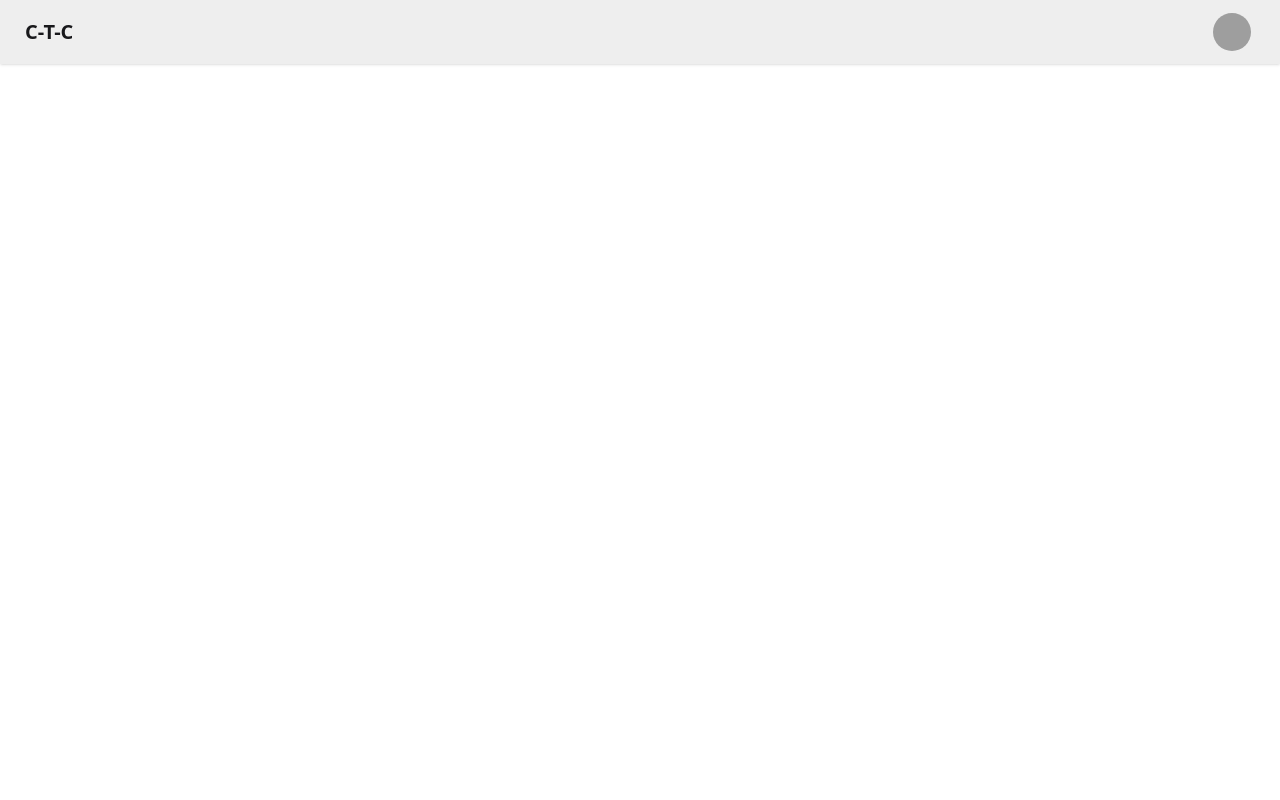
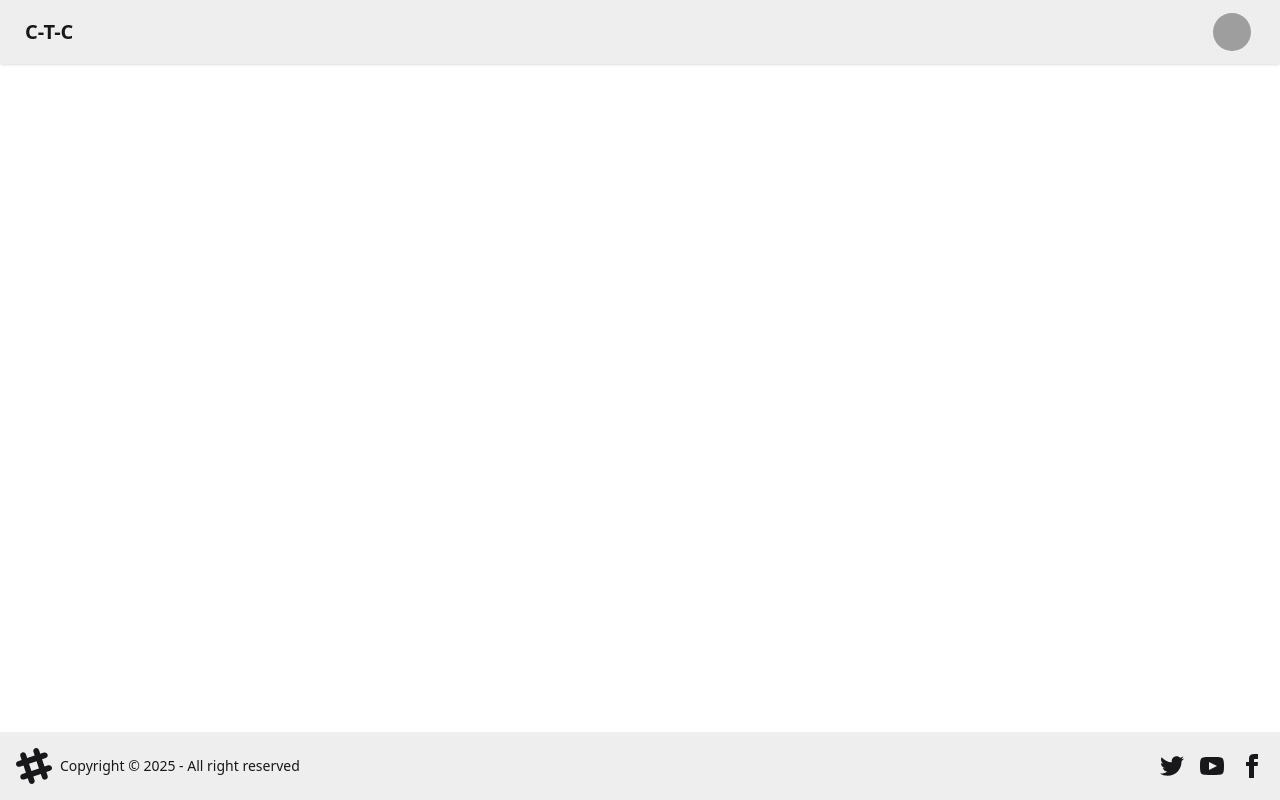
Before and after one commit to 139Kumar-Gaurav/ChatToCode, a React (Vite) app: page / in a window 1280 px wide. Built offline with nearby package versions, Linux system fonts and the light colour scheme; grey boxes are pictures that could not be loaded.

Commit message:
added routing for the different pages in app component

```diff
--- a/package.json
+++ b/package.json
@@ -13,6 +13,7 @@
     "@tailwindcss/vite": "^4.1.13",
     "react": "^19.1.1",
     "react-dom": "^19.1.1",
+    "react-router-dom": "^7.9.3",
     "tailwindcss": "^4.1.13"
   },
   "devDependencies": {
--- a/src/App.jsx
+++ b/src/App.jsx
@@ -1,44 +1,16 @@
+import { BrowserRouter, Routes, Route } from "react-router-dom";
+import Body from "./Body";
+
 function App() {
   return (
     <>
-      <div className="navbar bg-base-300 shadow-sm">
-        <div className="flex-1">
-          <a className="btn btn-ghost text-xl">C-T-C</a>
-        </div>
-        <div className="flex gap-2">
-          <div className="dropdown dropdown-end">
-            <div
-              tabIndex={0}
-              role="button"
-              className="btn btn-ghost btn-circle avatar mx-5"
-            >
-              <div className="w-10 rounded-full">
-                <img
-                  alt="Tailwind CSS Navbar component"
-                  src="https://img.daisyui.com/images/stock/photo-1534528741775-53994a69daeb.webp"
-                />
-              </div>
-            </div>
-            <ul
-              tabIndex={0}
-              className="menu menu-sm dropdown-content bg-base-100 rounded-box z-1 mt-3 w-52 p-2 shadow"
-            >
-              <li>
-                <a className="justify-between">
-                  Profile
-                  <span className="badge">New</span>
-                </a>
-              </li>
-              <li>
-                <a>Settings</a>
-              </li>
-              <li>
-                <a>Logout</a>
-              </li>
-            </ul>
-          </div>
-        </div>
-      </div>
+      <BrowserRouter>
+        <Routes>
+          <Route path="/" element={<Body />}>
+            <Route path="/login" element={<h1>Login</h1>} />
+          </Route>
+        </Routes>
+      </BrowserRouter>
     </>
   );
 }
--- /dev/null
+++ b/src/Body.jsx
@@ -0,0 +1,15 @@
+import Footer from "./Footer";
+import NavBar from "./NavBar";
+import { Outlet } from "react-router-dom";
+
+const Body = () => {
+  return (
+    <div>
+      <NavBar />
+      <Outlet />
+      <Footer />
+    </div>
+  );
+};
+
+export default Body;
--- /dev/null
+++ b/src/Footer.jsx
@@ -0,0 +1,57 @@
+const Footer = () => {
+  return (
+    <footer className="footer sm:footer-horizontal bg-base-300 text-base-content items-center p-4 absolute inset-x-0 bottom-0">
+      <aside className="grid-flow-col items-center">
+        <svg
+          width="36"
+          height="36"
+          viewBox="0 0 24 24"
+          xmlns="http://www.w3.org/2000/svg"
+          fillRule="evenodd"
+          clipRule="evenodd"
+          className="fill-current"
+        >
+          <path d="M22.672 15.226l-2.432.811.841 2.515c.33 1.019-.209 2.127-1.23 2.456-1.15.325-2.148-.321-2.463-1.226l-.84-2.518-5.013 1.677.84 2.517c.391 1.203-.434 2.542-1.831 2.542-.88 0-1.601-.564-1.86-1.314l-.842-2.516-2.431.809c-1.135.328-2.145-.317-2.463-1.229-.329-1.018.211-2.127 1.231-2.456l2.432-.809-1.621-4.823-2.432.808c-1.355.384-2.558-.59-2.558-1.839 0-.817.509-1.582 1.327-1.846l2.433-.809-.842-2.515c-.33-1.02.211-2.129 1.232-2.458 1.02-.329 2.13.209 2.461 1.229l.842 2.515 5.011-1.677-.839-2.517c-.403-1.238.484-2.553 1.843-2.553.819 0 1.585.509 1.85 1.326l.841 2.517 2.431-.81c1.02-.33 2.131.211 2.461 1.229.332 1.018-.21 2.126-1.23 2.456l-2.433.809 1.622 4.823 2.433-.809c1.242-.401 2.557.484 2.557 1.838 0 .819-.51 1.583-1.328 1.847m-8.992-6.428l-5.01 1.675 1.619 4.828 5.011-1.674-1.62-4.829z"></path>
+        </svg>
+        <p>Copyright © {new Date().getFullYear()} - All right reserved</p>
+      </aside>
+      <nav className="grid-flow-col gap-4 md:place-self-center md:justify-self-end">
+        <a>
+          <svg
+            xmlns="http://www.w3.org/2000/svg"
+            width="24"
+            height="24"
+            viewBox="0 0 24 24"
+            className="fill-current"
+          >
+            <path d="M24 4.557c-.883.392-1.832.656-2.828.775 1.017-.609 1.798-1.574 2.165-2.724-.951.564-2.005.974-3.127 1.195-.897-.957-2.178-1.555-3.594-1.555-3.179 0-5.515 2.966-4.797 6.045-4.091-.205-7.719-2.165-10.148-5.144-1.29 2.213-.669 5.108 1.523 6.574-.806-.026-1.566-.247-2.229-.616-.054 2.281 1.581 4.415 3.949 4.89-.693.188-1.452.232-2.224.084.626 1.956 2.444 3.379 4.6 3.419-2.07 1.623-4.678 2.348-7.29 2.04 2.179 1.397 4.768 2.212 7.548 2.212 9.142 0 14.307-7.721 13.995-14.646.962-.695 1.797-1.562 2.457-2.549z"></path>
+          </svg>
+        </a>
+        <a>
+          <svg
+            xmlns="http://www.w3.org/2000/svg"
+            width="24"
+            height="24"
+            viewBox="0 0 24 24"
+            className="fill-current"
+          >
+            <path d="M19.615 3.184c-3.604-.246-11.631-.245-15.23 0-3.897.266-4.356 2.62-4.385 8.816.029 6.185.484 8.549 4.385 8.816 3.6.245 11.626.246 15.23 0 3.897-.266 4.356-2.62 4.385-8.816-.029-6.185-.484-8.549-4.385-8.816zm-10.615 12.816v-8l8 3.993-8 4.007z"></path>
+          </svg>
+        </a>
+        <a>
+          <svg
+            xmlns="http://www.w3.org/2000/svg"
+            width="24"
+            height="24"
+            viewBox="0 0 24 24"
+            className="fill-current"
+          >
+            <path d="M9 8h-3v4h3v12h5v-12h3.642l.358-4h-4v-1.667c0-.955.192-1.333 1.115-1.333h2.885v-5h-3.808c-3.596 0-5.192 1.583-5.192 4.615v3.385z"></path>
+          </svg>
+        </a>
+      </nav>
+    </footer>
+  );
+};
+
+export default Footer;
--- /dev/null
+++ b/src/NavBar.jsx
@@ -0,0 +1,44 @@
+const NavBar = () => {
+  return (
+    <div className="navbar bg-base-300 shadow-sm">
+        <div className="flex-1">
+          <a className="btn btn-ghost text-xl">C-T-C</a>
+        </div>
+        <div className="flex gap-2">
+          <div className="dropdown dropdown-end">
+            <div
+              tabIndex={0}
+              role="button"
+              className="btn btn-ghost btn-circle avatar mx-5"
+            >
+              <div className="w-10 rounded-full">
+                <img
+                  alt="Tailwind CSS Navbar component"
+                  src="https://img.daisyui.com/images/stock/photo-1534528741775-53994a69daeb.webp"
+                />
+              </div>
+            </div>
+            <ul
+              tabIndex={0}
+              className="menu menu-sm dropdown-content bg-base-100 rounded-box z-1 mt-3 w-52 p-2 shadow"
+            >
+              <li>
+                <a className="justify-between">
+                  Profile
+                  <span className="badge">New</span>
+                </a>
+              </li>
+              <li>
+                <a>Settings</a>
+              </li>
+              <li>
+                <a>Logout</a>
+              </li>
+            </ul>
+          </div>
+        </div>
+      </div>
+  )
+}
+
+export default NavBar
```
Also changed, not shown: 1 other file (tests, documents, lock files or other folders).
